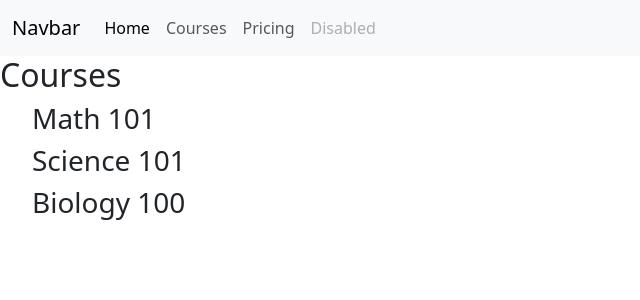
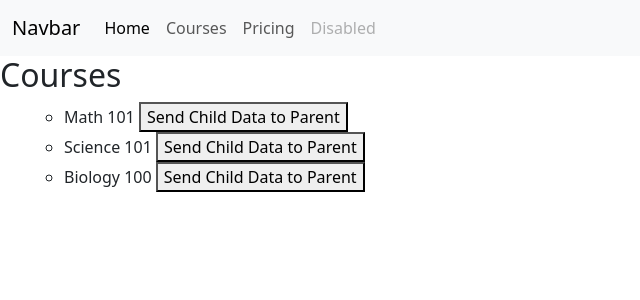
Before and after one commit to ShareghYusefi/school-client-standalone, an Angular app: page /courses in a window 1280 px wide. Shown: the top 300 px of the page, without its empty margins (0-640 px from the left). Built offline with nearby package versions, Linux system fonts and the light colour scheme.

Commit message:
child to parent via @Output decorator

```diff
--- a/src/app/components/course/course.html
+++ b/src/app/components/course/course.html
@@ -1,2 +1,9 @@
 <!-- ?.name will return the name value or undefined when it does not exist -->
-<h3>{{ course?.name + " " + course?.level }}</h3>
+<ul>
+  <li>
+    {{ course?.name + " " + course?.level }}
+    <button (click)="sendDataToParent()">Send Child Data to Parent</button>
+  </li>
+</ul>
+
+<!-- trigger function to emit data for parent component -->
--- a/src/app/components/course/course.ts
+++ b/src/app/components/course/course.ts
@@ -1,10 +1,12 @@
 import {
   Component,
   DoCheck,
+  EventEmitter,
   Input,
   OnChanges,
   OnDestroy,
   OnInit,
+  Output,
   SimpleChanges,
 } from '@angular/core';
 import { ICourse } from '../../interfaces/icourse';
@@ -17,6 +19,14 @@ import { ICourse } from '../../interfaces/icourse';
 })
 export class Course implements OnChanges, OnInit, DoCheck, OnDestroy {
   @Input() course: ICourse | undefined;
+
+  // define 'childEvent' to emit data for parent component
+  @Output() childEvent = new EventEmitter();
+
+  // define a function for emitting the event and data
+  sendDataToParent() {
+    this.childEvent.emit(this.course?.name + ' ' + this.course?.level);
+  }
 
   // Lifecycle hooks
   // 1. contructor function runs first when a component is created
--- a/src/app/components/courses/courses.html
+++ b/src/app/components/courses/courses.html
@@ -2,6 +2,8 @@
 <ul>
   @for (course of courses; track course.id) {
   <!-- We can pass the course object to the course component via @Input directive/property -->
-  <course [course]="course"></course>
+  <course [course]="course" (childEvent)="alertMessage($event)"></course>
   }
 </ul>
+
+<pre>{{ text }}</pre>
--- a/src/app/components/courses/courses.ts
+++ b/src/app/components/courses/courses.ts
@@ -10,7 +10,7 @@ import { ICourse } from '../../interfaces/icourse';
   styleUrl: './courses.css',
 })
 export class Courses implements OnInit {
-  // ! lets typescript know that a value will be provided
+  // Non-null Assertion Operator (!) lets typescript know that a value will be provided
   courses!: ICourse[];
 
   // Dependency Injection
@@ -20,4 +20,9 @@ export class Courses implements OnInit {
     // initialize courses array with data from service class
     this.courses = this.service.getCourses();
   }
+
+  text: any;
+  alertMessage(message: any) {
+    this.text = message;
+  }
 }
```
